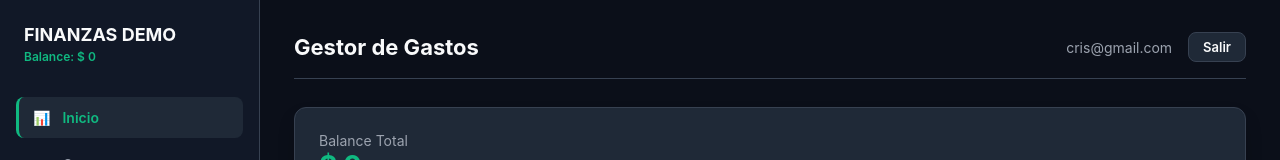
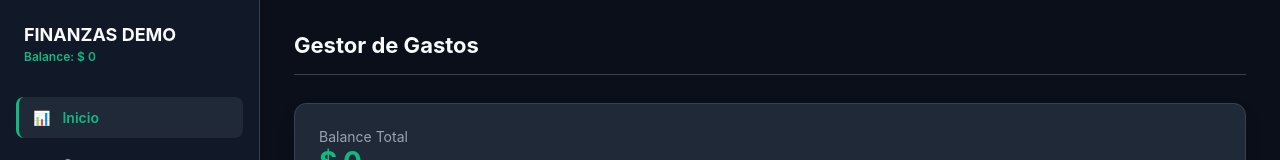
Before and after one commit to cristhian6767/Proyecto-App-IngresosyGastos-Personales, a React (Vite) app: page / in a window 1280 px wide. Shown: the top 160 px of the page. Built offline with nearby package versions, Linux system fonts and the light colour scheme; no server answers; the database is empty.

Commit message:
Update App.jsx

```diff
--- a/src/App.jsx
+++ b/src/App.jsx
@@ -43,12 +43,6 @@ export default function App() {
     return curr.type === "income" ? acc + curr.amount : acc - curr.amount;
   }, 0);
 
-  // Función de cierre de sesión simulada para la demo
-  const handleLogout = () => {
-    alert("Sesión finalizada");
-    window.location.reload();
-  };
-
   return (
     <div className="app-layout">
       <Sidebar
@@ -66,28 +60,6 @@ export default function App() {
               ☰
             </button>
             <h1 style={{ margin: 0 }}>Gestor de Gastos</h1>
-          </div>
-
-          {/* Información de usuario y botón Salir restaurados */}
-          <div style={{ display: "flex", alignItems: "center", gap: "16px" }}>
-            <span style={{ fontSize: "14px", color: "var(--text-secondary)" }}>
-              cris@gmail.com
-            </span>
-            <button
-              onClick={handleLogout}
-              className="btn"
-              style={{
-                padding: "6px 14px",
-                fontSize: "13px",
-                backgroundColor: "var(--bg-card)",
-                color: "var(--text-primary)",
-                border: "1px solid var(--border-color)",
-                width: "auto",
-                cursor: "pointer",
-              }}
-            >
-              Salir
-            </button>
           </div>
         </header>
 
```
